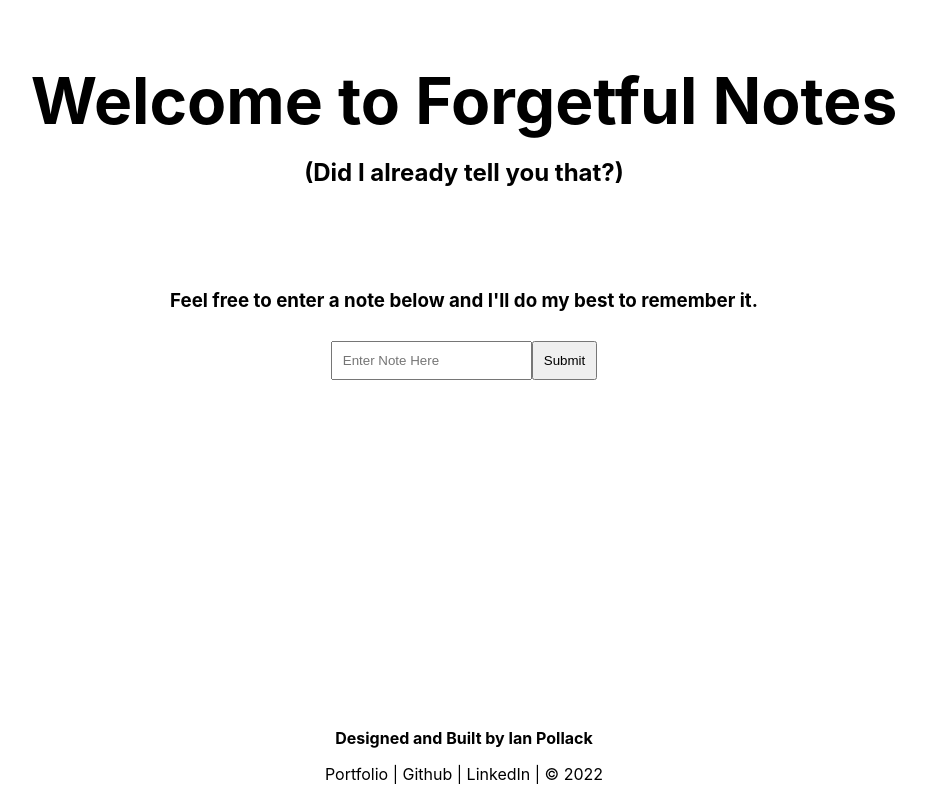
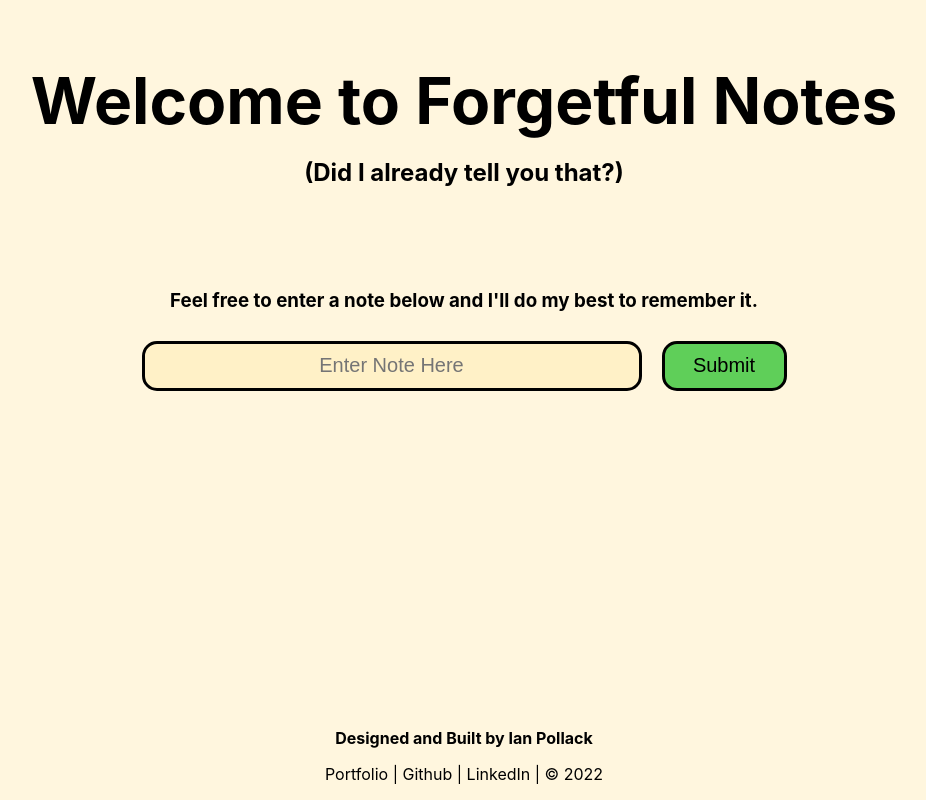
Before and after one commit to Universe-Man/forgetfulnotes, a Next.js app: page / in a window 1280 px wide. Shown: the whole page, without its empty margins (176-1102 px from the left). Built offline with nearby package versions, Linux system fonts and the light colour scheme.

Commit message:
first styling pass

```diff
--- a/styles/NotesForm.module.scss
+++ b/styles/NotesForm.module.scss
@@ -6,8 +6,22 @@
 
 .textInput {
   padding: 10px;
+  background-color: #fff1c7;
+  margin: 0 10px;
+  min-width: 500px;
+  min-height: 50px;
+  text-align: center;
+  border: black 3px solid;
+  border-radius: 15px;
+  font-size: 20px;
 }
 
 .submitButton {
   padding: 10px;
+  background-color: #5fcf59;
+  border: black 3px solid;
+  border-radius: 15px;
+  min-width: 125px;
+  margin: 0 10px;
+  font-size: 20px;
 }
--- a/styles/NotesList.module.scss
+++ b/styles/NotesList.module.scss
@@ -7,15 +7,19 @@
 
 .card {
   width: 100%;
-  border: black 1px solid;
+  min-height: 100px;
+  border: black 3px solid;
+  border-radius: 20px;
   padding: 25px;
   margin: 10px;
+  font-size: 20px;
   display: flex;
   justify-content: center;
   align-items: center;
   text-align: center;
   transition: 1s;
   word-break: break-word;
+  background-color: #f2d991;
 
   @media screen and (min-width: 690px) {
     width: 30%;
--- a/styles/globals.scss
+++ b/styles/globals.scss
@@ -20,6 +20,7 @@ a {
   flex-direction: column;
   min-height: 100vh;
   justify-content: space-between;
+  background-color: #fff6de;
 }
 
 .inner-container {
```
